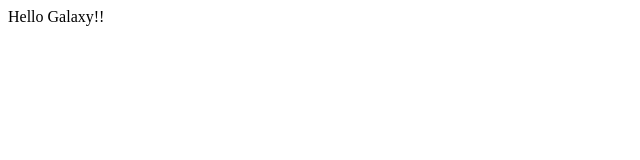
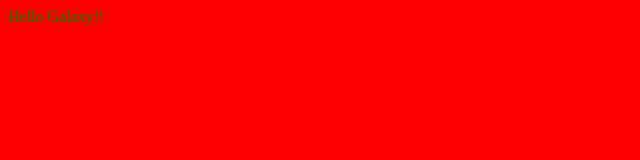
Before and after one commit to kleelof/wos_demo, a plain HTML site: page index.html in a window 1280 px wide. Shown: the whole page, without its empty margins (0-640 px from the left). Drawn offline with Linux system fonts and the light colour scheme.

Commit message:
Added Color

```diff
--- a/index.html
+++ b/index.html
@@ -5,6 +5,12 @@
     <meta http-equiv="X-UA-Compatible" content="IE=edge">
     <meta name="viewport" content="width=device-width, initial-scale=1.0">
     <title>Document</title>
+    <style>
+        body {
+            background-color: red;
+            color: green;
+        }
+    </style>
 </head>
 <body>
     Hello Galaxy!!
```
